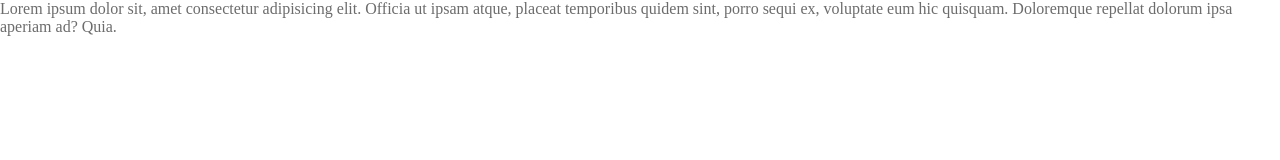
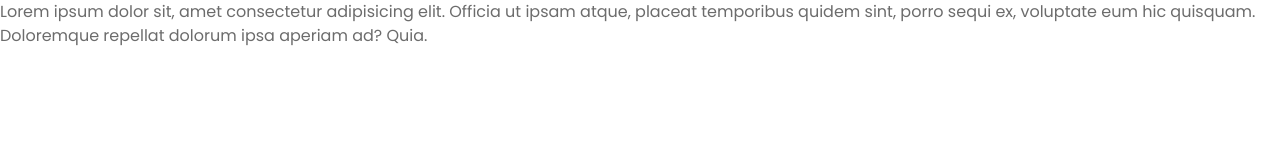
Before and after one commit to devDeyvisson/page-travelgram, a plain HTML site: page index.html in a window 1280 px wide. Drawn offline with Linux system fonts and the light colour scheme.

Commit message:
add fonts

```diff
--- a/index.html
+++ b/index.html
@@ -1,10 +1,15 @@
 <!DOCTYPE html>
 <html lang="en">
 <head>
+    <link rel="preconnect" href="https://fonts.googleapis.com">
+    <link rel="preconnect" href="https://fonts.gstatic.com" crossorigin>
+
     <meta charset="UTF-8">
     <meta name="viewport" content="width=device-width, initial-scale=1.0">
     <link rel="stylesheet" href="/styles/index.css">
     <title>Travelgram | Perfil de viagens</title>
+
+    <link href="https://fonts.googleapis.com/css2?family=Poppins&display=swap" rel="stylesheet">
 </head>
 <body>
     <p>Lorem ipsum dolor sit, amet consectetur adipisicing elit. Officia ut ipsam atque, placeat temporibus quidem sint, porro sequi ex, voluptate eum hic quisquam. Doloremque repellat dolorum ipsa aperiam ad? Quia.</p>
--- a/styles/global.css
+++ b/styles/global.css
@@ -12,9 +12,16 @@
     --shape-transparency: #ffffff90;
     --text-color-primary: #313131;
     --text-color-secondary: #6c6c6c;
+
+    --font-family: 'Poppins', sans-serif;
+    --text-lg: bold 32px/125% var(--font-family);
+    --text: 16px/1.5 var(--font-family);
+    --text-md: 14px/175% var(--font-family);
+    --text-sm: 12px/175% var(--font-family);
 }
 
 body {
+    font: var(--text);
     color: var(--text-color-secondary);
     background-color: var(--background-color);
 }
```
